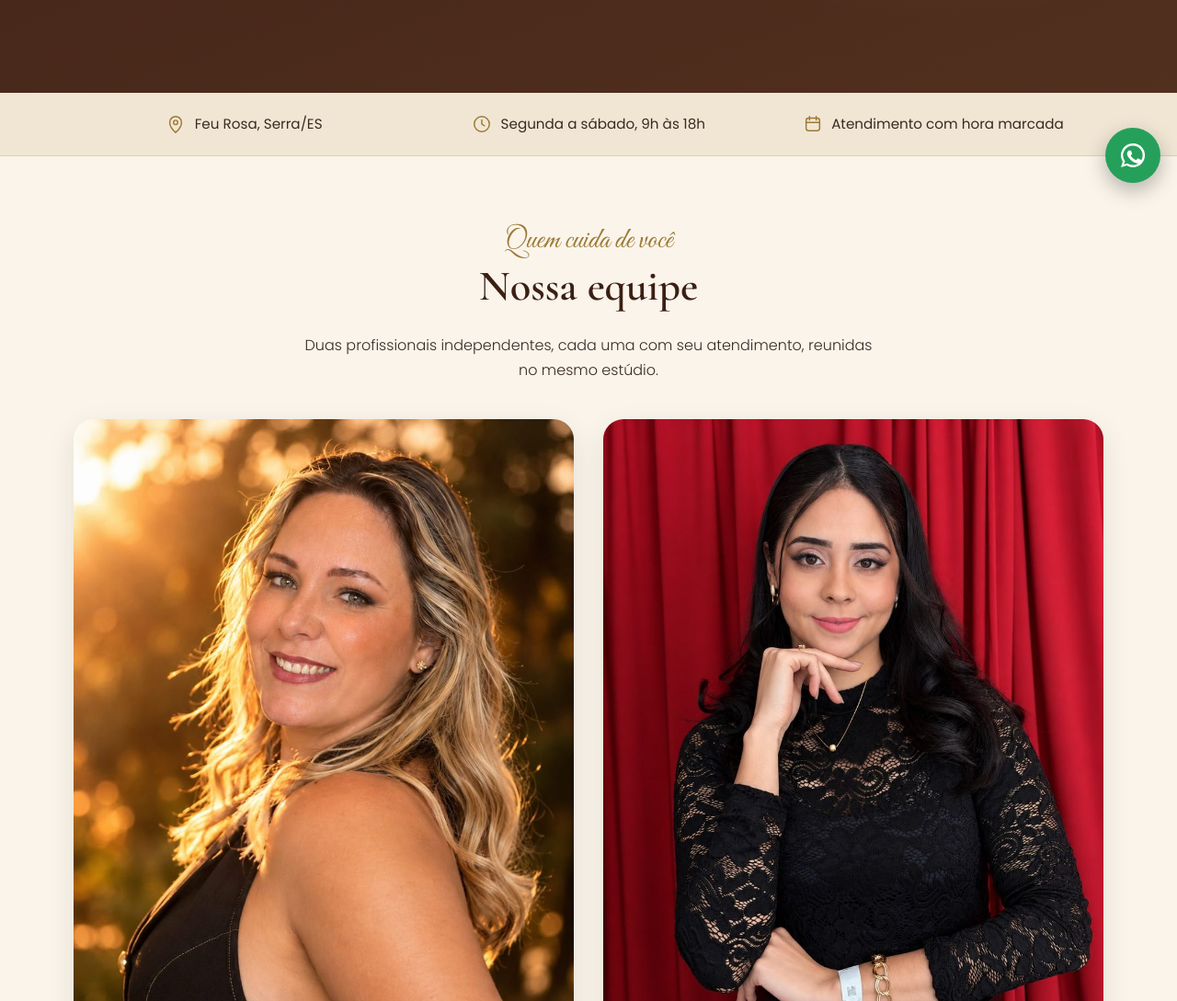
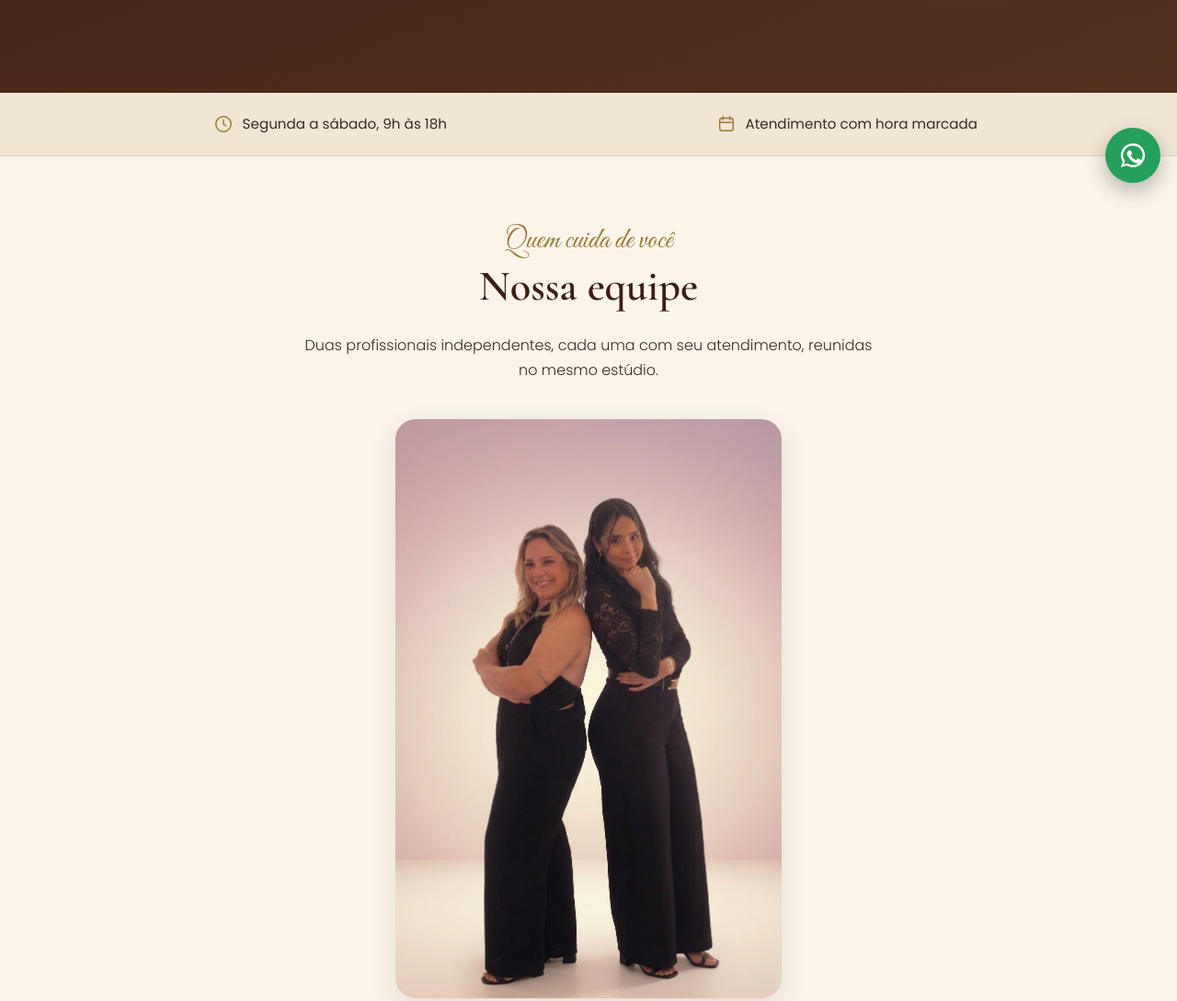
Before and after one commit to zhannyevellyn-arch/Mk-estudio-site., a plain HTML site: page index.html in a window 1280 px wide. Shown: the part 583-1672 px from the top of the page at 92% size. Drawn offline with nearby package versions, Linux system fonts and the light colour scheme.

Commit message:
Remove endereço da faixa de infos e adiciona foto da dupla na seção Equipe
Co-Authored-By: Claude Sonnet 5.5 <noreply@anthropic.com>
Claude-Session: https://claude.ai/code/session_015oLymZ1yfuphEiMWvW84ff

```diff
--- a/css/style.css
+++ b/css/style.css
@@ -63,6 +63,8 @@ ul{list-style:none;margin:0;padding:0}
 .card{background:#fff;border-radius:var(--r);box-shadow:var(--shadow)}
 
 /* Equipe */
+.duo{margin:0 auto 2.5rem;max-width:420px;border-radius:var(--r);overflow:hidden;box-shadow:var(--shadow)}
+.duo img{width:100%;height:auto}
 .team{display:grid;gap:2rem}
 .pro{overflow:hidden;display:flex;flex-direction:column}
 .pro__photo{width:100%;aspect-ratio:4/5;object-fit:cover;object-position:50% 20%}
@@ -133,7 +135,7 @@ blockquote{margin:0 0 1.2rem;font:italic 500 1.35rem/1.4 var(--serif);color:var(
   .burger{display:none}
   .nav{position:static;display:flex;flex-direction:row;gap:2rem;padding:0;background:none;box-shadow:none}
   .nav a{border:0;padding:.3rem 0}
-  .strip__in{grid-template-columns:repeat(3,1fr)}
+  .strip__in{grid-template-columns:repeat(2,1fr)}
   .team{grid-template-columns:1fr 1fr}
   .features{grid-template-columns:repeat(3,1fr)}
   .footer__in{grid-template-columns:1fr 1fr 1.4fr;align-items:start}
--- a/index.html
+++ b/index.html
@@ -63,7 +63,6 @@
     <!-- Faixa de infos -->
     <section class="strip" aria-label="Informações rápidas">
       <ul class="container strip__in">
-        <li><svg viewBox="0 0 24 24" aria-hidden="true"><path d="M12 22s7-6.2 7-12a7 7 0 1 0-14 0c0 5.8 7 12 7 12z"/><circle cx="12" cy="10" r="2.5"/></svg>Feu Rosa, Serra/ES</li>
         <li><svg viewBox="0 0 24 24" aria-hidden="true"><circle cx="12" cy="12" r="9"/><path d="M12 7v5l3 2"/></svg>Segunda a sábado, 9h às 18h</li>
         <li><svg viewBox="0 0 24 24" aria-hidden="true"><rect x="4" y="5" width="16" height="15" rx="3"/><path d="M8 3v4M16 3v4M4 10h16"/></svg>Atendimento com hora marcada</li>
       </ul>
@@ -77,6 +76,9 @@
           <h2>Nossa equipe</h2>
           <p>Duas profissionais independentes, cada uma com seu atendimento, reunidas no mesmo estúdio.</p>
         </header>
+        <figure class="duo reveal">
+          <img src="img/equipe.jpg" alt="Mari Galter e Karol, as duas profissionais do MK Studio de Beleza, de costas uma para a outra" width="843" height="1264" loading="lazy">
+        </figure>
 
         <div class="team">
           <article class="card pro reveal">
```
Also changed, not shown: img/equipe.jpg (added).
